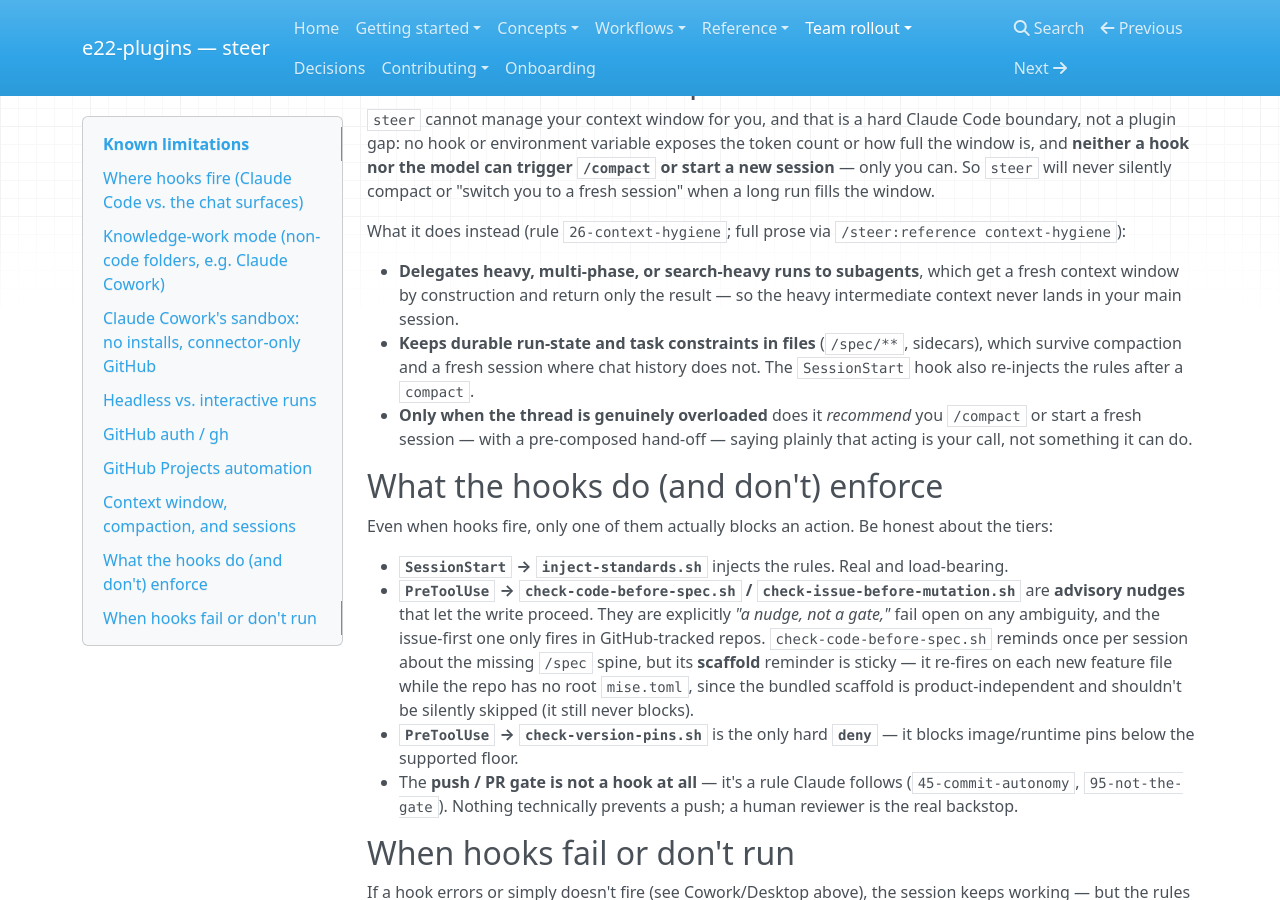
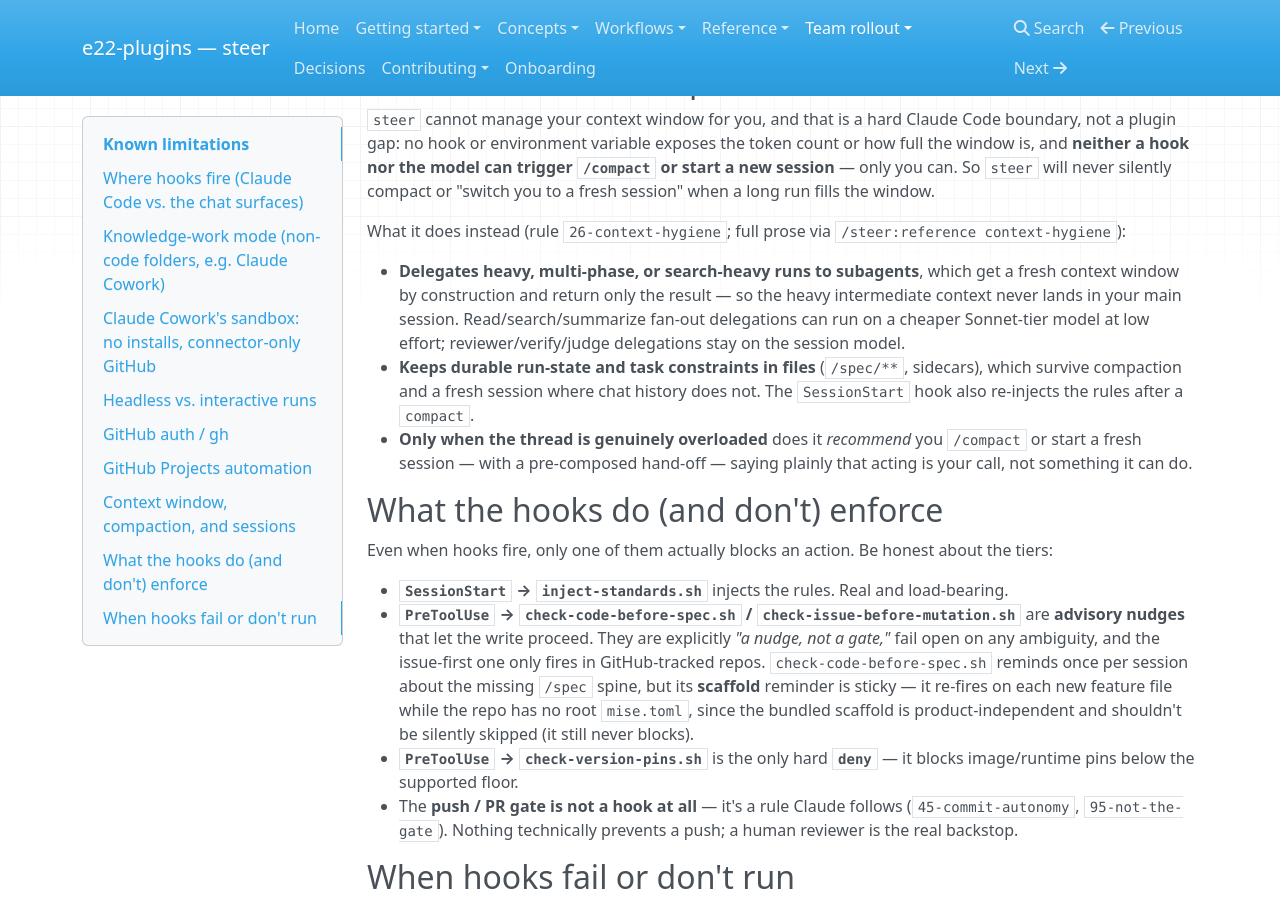
Before and after one commit to element22llc/e22-plugins, an MkDocs documentation site: the page built from docs/reference/known-limitations.md, in a window 1280 px wide and 900 px high, scrolled down 3433 px. Built offline with MkDocs 1.6.1, drawn with Linux system fonts in a browser that asks for light colours; nearby versions of some CDN libraries.

Commit message:
docs: note subagent model-selection in known-limitations context-hygiene
Mirror the CONTEXT-HYGIENE standard on the docs site: read/search fan-out
delegations can use a Sonnet-tier model at low effort; reviewer/verify
delegations stay on the session model.

Co-Authored-By: Claude Opus 4.8 (1M context) <noreply@anthropic.com>

```diff
--- a/docs/reference/known-limitations.md
+++ b/docs/reference/known-limitations.md
@@ -184,7 +184,9 @@ What it does instead (rule `26-context-hygiene`; full prose via
 
 - **Delegates heavy, multi-phase, or search-heavy runs to subagents**, which get a
   fresh context window by construction and return only the result — so the heavy
-  intermediate context never lands in your main session.
+  intermediate context never lands in your main session. Read/search/summarize
+  fan-out delegations can run on a cheaper Sonnet-tier model at low effort;
+  reviewer/verify/judge delegations stay on the session model.
 - **Keeps durable run-state and task constraints in files** (`/spec/**`, sidecars),
   which survive compaction and a fresh session where chat history does not. The
   `SessionStart` hook also re-injects the rules after a `compact`.
```
